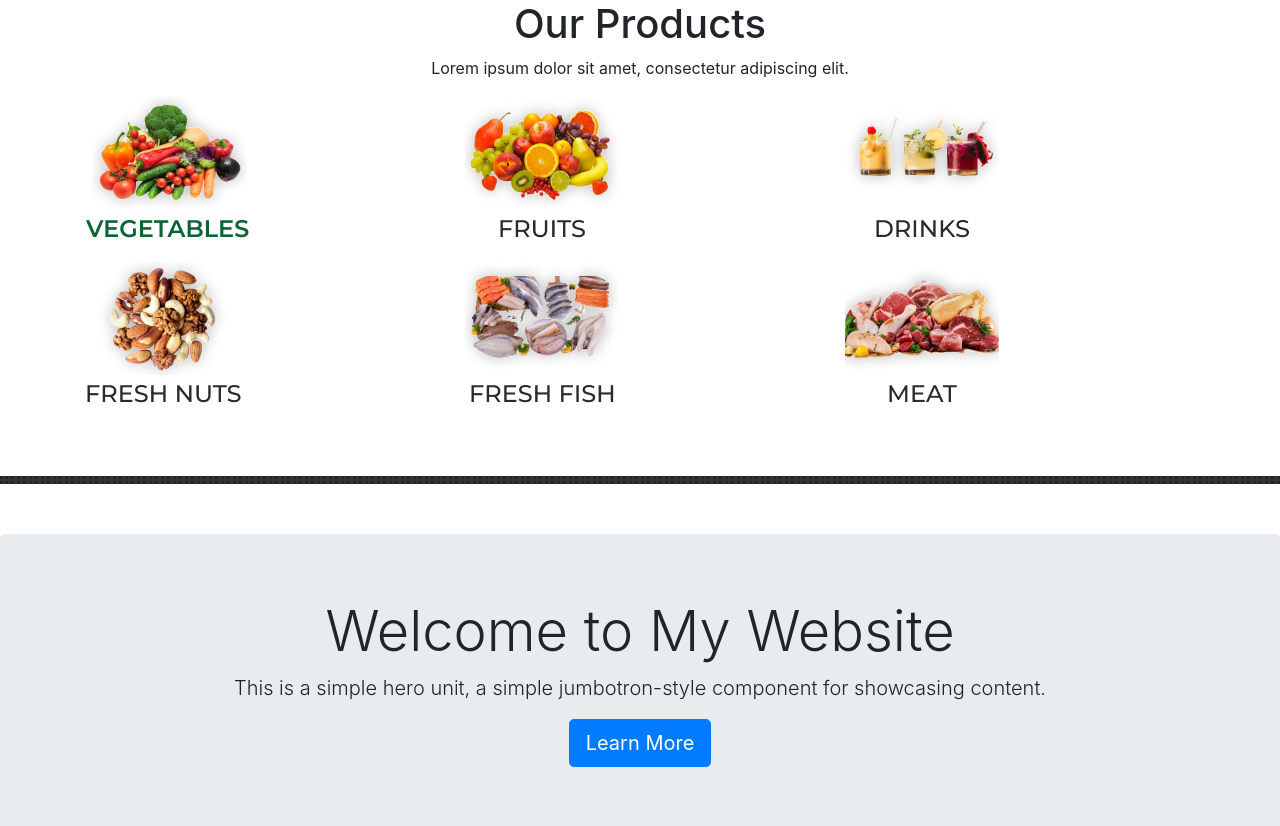
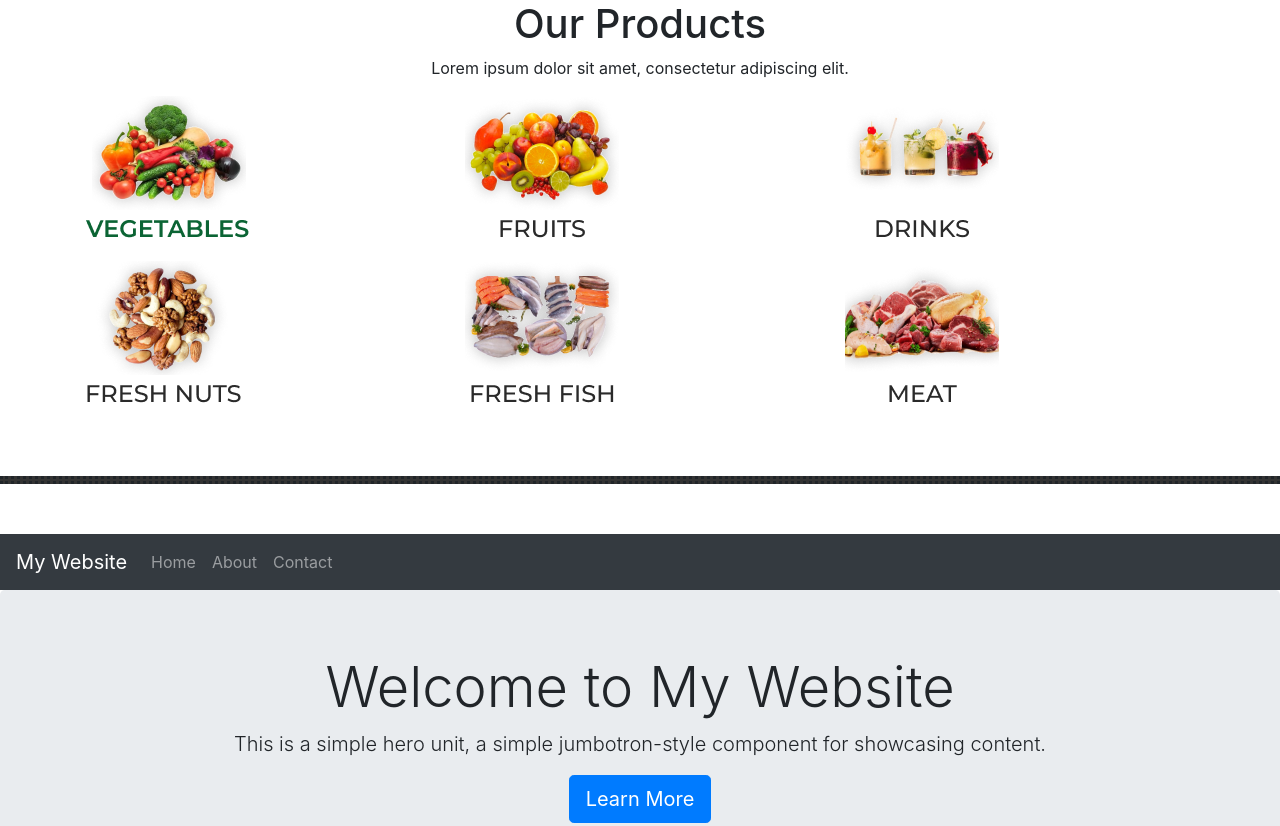
Before and after one commit to sondoansda/11_241IS19A03_Bootstrap, a plain HTML site: page index.html in a window 1280 px wide. Shown: the top 826 px of the page. Drawn offline with nearby package versions, Linux system fonts and the light colour scheme.

Commit message:
Update index.html

```diff
--- a/index.html
+++ b/index.html
@@ -59,12 +59,31 @@
     <hr>
 
     <!--Excersie 2: Add a Contact Form-->
+<nav class="navbar navbar-expand-lg navbar-dark bg-dark">
+        <a class="navbar-brand" href="#">My Website</a>
+        <button class="navbar-toggler" type="button" data-toggle="collapse" data-target="#navbarNav"
+            aria-controls="navbarNav" aria-expanded="false" aria-label="Toggle navigation">
+            <span class="navbar-toggler-icon"></span>
+        </button>
+        <div class="collapse navbar-collapse" id="navbarNav">
+            <ul class="navbar-nav">
+                <li class="nav-item">
+                    <a class="nav-link" href="#">Home</a>
+                </li>
+                <li class="nav-item">
+                    <a class="nav-link" href="#">About</a>
+                </li>
+                <li class="nav-item">
+                    <a class="nav-link" href="#">Contact</a>
+                </li>
+            </ul>
+        </div>
+    </nav>
  <div class="jumbotron text-center">
         <h1 class="display-4">Welcome to My Website</h1>
         <p class="lead">This is a simple hero unit, a simple jumbotron-style component for showcasing content.</p>
         <a href="#" class="btn btn-primary btn-lg">Learn More</a>
     </div>
-
 <section class="container mt-5">
     <div class="contact-section row shadow-lg rounded overflow-hidden">
         <div class="contact-form col-12 p-4" style="background-color: #f7fff7;">
@@ -101,7 +120,7 @@
         </div>
     </div>
 </section>
-<h4>Quick Links</h4>
+            <h4>Quick Links</h4>
                 <ul class="list-unstyled">
                     <li><a href="#">Browse Foodtime</a></li>
                     <li><a href="#">Mission</a></li>
```
